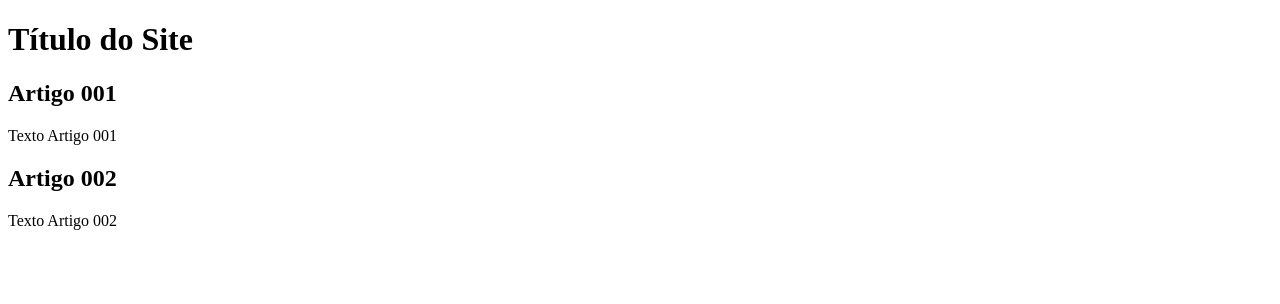
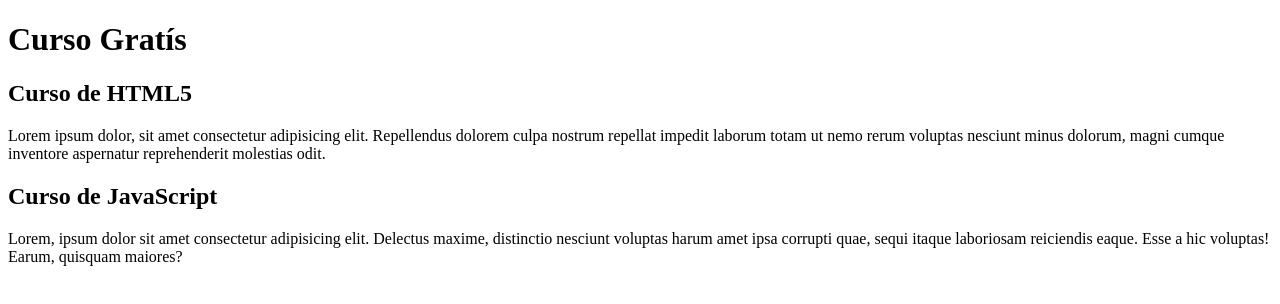
Before and after one commit to Filipe520/Projeto-Site, a plain HTML site: page index.html in a window 1280 px wide. Drawn offline with Linux system fonts and the light colour scheme.

Commit message:
Comecei a escrever conteúdo

```diff
--- a/index.html
+++ b/index.html
@@ -8,15 +8,15 @@
 <body>
     <main>
         <header>
-            <h1>Título do Site</h1>
+            <h1>Curso Gratís</h1>
         </header>
         <article>
-            <h2>Artigo 001</h2>
-            <p>Texto Artigo 001</p>
+            <h2>Curso de HTML5</h2>
+            <p>Lorem ipsum dolor, sit amet consectetur adipisicing elit. Repellendus dolorem culpa nostrum repellat impedit laborum totam ut nemo rerum voluptas nesciunt minus dolorum, magni cumque inventore aspernatur reprehenderit molestias odit.</p>
         </article>
         <article>
-            <h2>Artigo 002</h2>
-            <p>Texto Artigo 002 </p>
+            <h2>Curso de JavaScript</h2>
+            <p>Lorem, ipsum dolor sit amet consectetur adipisicing elit. Delectus maxime, distinctio nesciunt voluptas harum amet ipsa corrupti quae, sequi itaque laboriosam reiciendis eaque. Esse a hic voluptas! Earum, quisquam maiores?</p>
         </article>
     </main>
 </body>
```
